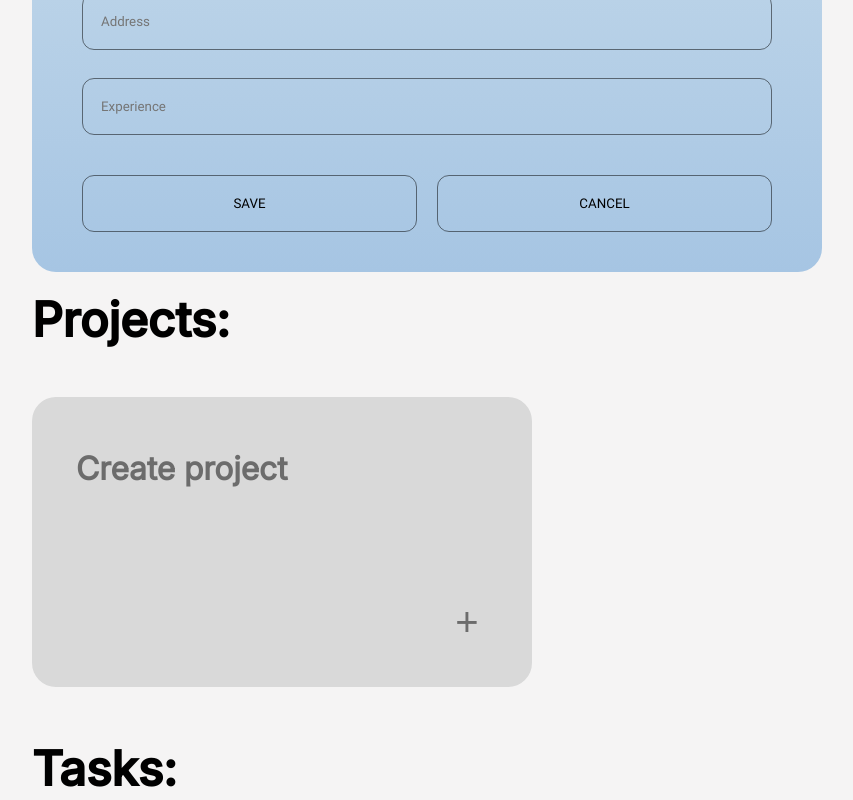
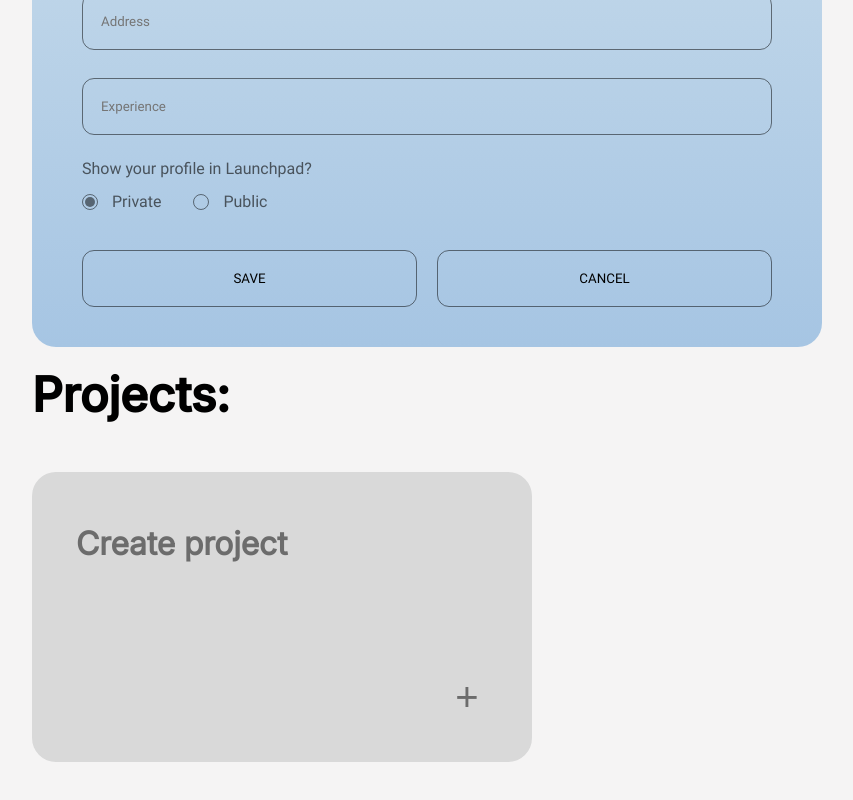
Before and after one commit to sl101/Trood_profile_Vue3, a Vue app: page / in a window 1280 px wide. Shown: the part 820-1620 px from the top of the page, without its empty margins (13-866 px from the left). Built offline with nearby package versions, Linux system fonts and the light colour scheme.

Commit message:
added ProfileVisibility

```diff
--- a/src/assets/variables.css
+++ b/src/assets/variables.css
@@ -22,7 +22,7 @@
 	--brand-light: #e9f2f3;
 	--gray-color: rgba(0, 0, 0, 0.5); --gray-dark
 	--dark-transparent: rgba(0, 0, 0, 0.8);
-	--dark-gray: #49535c;
+	--dark-gray: #49535c;  --gray-medium
 	--light-color: #f5f4f4;
 	--dark-color: #d9d9d9; --gray-light
 	--black-color: #000;
--- a/src/components/InputField.vue
+++ b/src/components/InputField.vue
@@ -1,10 +1,10 @@
 <template>
   <input
+	:class="['input', error ? 'error_input' : '']"
     :value="modelValue"
     :type="type"
     :name="name"
     :placeholder="placeholder"
-    :class="['input', error ? 'error_input' : '']"
     @input="$emit('update:modelValue', $event.target.value)"
     v-bind="$attrs"
   />
--- a/src/components/ProfileData.vue
+++ b/src/components/ProfileData.vue
@@ -17,17 +17,24 @@
 <script setup>
 import InputField from "./InputField.vue"
 
-const props = defineProps({
-  input_fields: Array,
-  form_data: Object,
-  errors: Object
-});
-  //console.log("🚀 ~ errors:", props.errors[])
+import { useProfileStore } from "@/stores/profile";
 
+const profileStore = useProfileStore();
+const errors = profileStore.validation_errors;
+
+const form_data  = profileStore.formInputs
+
+const input_fields =  [
+  { name: "name", type: "text", placeholder: "Name" },
+  { name: "lastname", type: "text", placeholder: "Lastname" },
+  { name: "job_title", type: "text", placeholder: "Job Title" },
+  { name: "phone", type: "text", placeholder: "Phone" },
+  { name: "email", type: "email", placeholder: "Email" },
+  { name: "address", type: "text", placeholder: "Address" },
+  { name: "experience", type: "text", placeholder: "Experience" },
+];
 
 const emit = defineEmits(['update_form_data']);
-
-// Обработчик изменения значения поля
 const handleInputChange = (field_name, event) => {
   emit('update_form_data', { name: field_name, value: event.target.value });
 };
--- a/src/components/ProfileForm.vue
+++ b/src/components/ProfileForm.vue
@@ -2,17 +2,9 @@
 	<form class="form" @submit.prevent="handleSave">
 		<AvatarUploader />
 
-	  <ProfileData
-		:input_fields="input_fields"
-  :form_data="form_data"
-  :errors="errors"
-  @update_form_data="updateFormData"
-    />
+		<ProfileData @update_form_data="updateFormData" />
 
-    <ProfileVisibility
-      :visibility="visibility"
-      @update_form_data="updateFormData"
-    />
+		<ProfileVisibility @update_form_data="updateFormData" />
 
 		<!--<ProfileInterests
 				title="The scope of your interest:"
@@ -48,44 +40,32 @@
 </template>
 
 <script setup>
-import AvatarUploader from "./AvatarUploader.vue"
-import ProfileData from "./ProfileData.vue"
-import ProfileVisibility from "./ProfileVisibility.vue"
+import AvatarUploader from "./AvatarUploader.vue";
+import ProfileData from "./ProfileData.vue";
+import ProfileVisibility from "./ProfileVisibility.vue";
 import { useProfileStore } from "@/stores/profile";
 
 const profileStore = useProfileStore();
-const errors = profileStore.validation_errors;
 
-const form_data  = profileStore.formInputs
-const visibility = profileStore.profile_data.visibility
-
-const input_fields =  [
-  { name: "name", type: "text", placeholder: "Name" },
-  { name: "lastname", type: "text", placeholder: "Lastname" },
-  { name: "job_title", type: "text", placeholder: "Job Title" },
-  { name: "phone", type: "text", placeholder: "Phone" },
-  { name: "email", type: "email", placeholder: "Email" },
-  { name: "address", type: "text", placeholder: "Address" },
-  { name: "experience", type: "text", placeholder: "Experience" },
-];
+//const visibility = profileStore.profile_data.visibility
 
 // Обработчик сохранения
 const handleSave = async () => {
-  // Логика для сохранения данных
-  console.log('Data saved');
+	// Логика для сохранения данных
+	console.log('Data saved');
 	await profileStore.saveProfileData();
 };
 
 // Обработчик отмены
 const handleCancel = () => {
-  // Логика для отмены
-  console.log('Action cancelled');
-	profileStore.fetchProfileData()
+	// Логика для отмены
+	console.log('Action cancelled');
+	profileStore.fetchProfileData();
 };
 
 // Обновление данных в store
 const updateFormData = (newData) => {
-  profileStore.updateProfileField(newData.name, newData.value);
+	profileStore.updateProfileField(newData.name, newData.value);
 };
 </script>
 
@@ -139,4 +119,5 @@ const updateFormData = (newData) => {
 	.controls {
 		flex-wrap: wrap;
 	}
-}</style>
+}
+</style>
--- a/src/components/ProfileVisibility.vue
+++ b/src/components/ProfileVisibility.vue
@@ -1,13 +1,99 @@
 <template>
-	<div>
+			<div class="content">
+			<h4 class="title">Show your profile in Launchpad?</h4>
+			<div class="radio_group">
+					<label
+					class="radio_label"
+					v-for="item in radio_items"
+					:key="item" >
+						<input
+							class="radio_input"
+							v-model="visibility"
+							type="radio"
+							name="visibility"
+							:value="item"
 
-	</div>
+						/>
+						{{ item }}
+					</label>
+			</div>
+		</div>
 </template>
 
 <script setup>
+import { useProfileStore } from "@/stores/profile";
+import {computed} from "vue"
 
+const profileStore = useProfileStore();
+const emit = defineEmits(['update_form_data']);
+
+const radio_items = ["Private", "Public"];
+
+const visibility = computed({
+  get: () => profileStore.profile_data.visibility,
+  set: (value) => {
+    emit('update_form_data', { name: 'visibility', value });
+  }
+});
 </script>
 
 <style  scoped>
+.content {
+	width: 100%;
+	margin-top: 24px;
+	display: flex;
+	color: var(--gray-medium);
+	flex-direction: column;
+	align-items: start;
+	gap: 16px;
+}
 
+.title {
+	font-weight: 400;
+}
+
+.radio_group {
+	display: flex;
+	justify-content: start;
+	align-items: center;
+	gap: 32px;
+}
+
+.radio_label {
+	cursor: pointer;
+	font-size: 16px;
+	line-height: 16px;
+	display: flex;
+	align-items: center;
+	gap: 14px;
+}
+
+.radio_input {
+	position: relative;
+	appearance: none;
+	height: 16px;
+	width: 16px;
+	background-color: transparent;
+	border: 1px solid var(--gray-dark);
+	border-radius: 100%;
+	vertical-align: text-bottom;
+}
+
+.radio_input:before {
+	content: "";
+	position: absolute;
+	margin: auto;
+	top: -2px;
+	left: -2px;
+	right: 0;
+	bottom: 0;
+	overflow: hidden;
+}
+
+.radio_input:checked::before {
+	border: 5px solid transparent;
+	border-radius: 100%;
+	background: var(--gray-dark);
+	margin: 4px;
+}
 </style>
```
